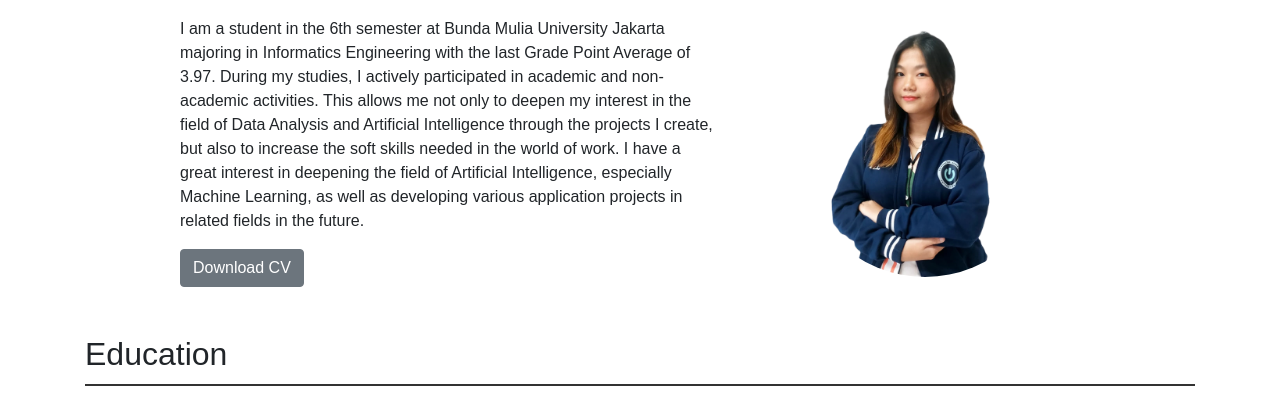
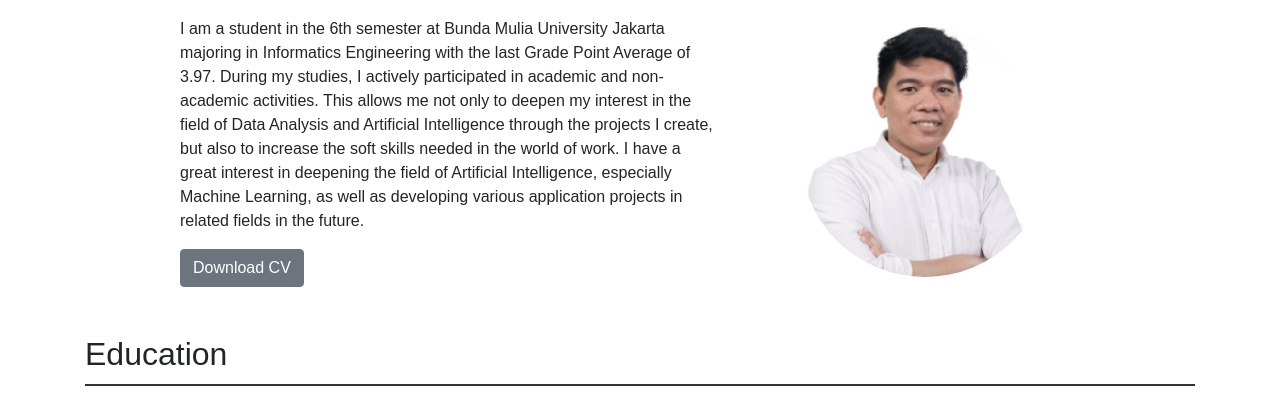
Before and after one commit to firstime09/webrepo, a plain HTML site: page index.html in a window 1280 px wide. Shown: the part 398-800 px from the top of the page. Drawn offline with nearby package versions, Linux system fonts and the light colour scheme.

Commit message:
update foto

```diff
--- a/index.html
+++ b/index.html
@@ -68,7 +68,7 @@
             <a href="CV_Felliks_UPDate112024.pdf" download="CV_Felliks.pdf" class="btn btn-secondary">Download CV</a>
         </div>
         <div class="col-md-4 text-center">
-            <img src="images/profile.png" class="img-fluid rounded-circle profile-img" alt="Profile Picture">
+            <img src="myprofile.png" class="img-fluid rounded-circle profile-img" alt="Profile Picture">
         </div>
     </div>
 </section>
```
